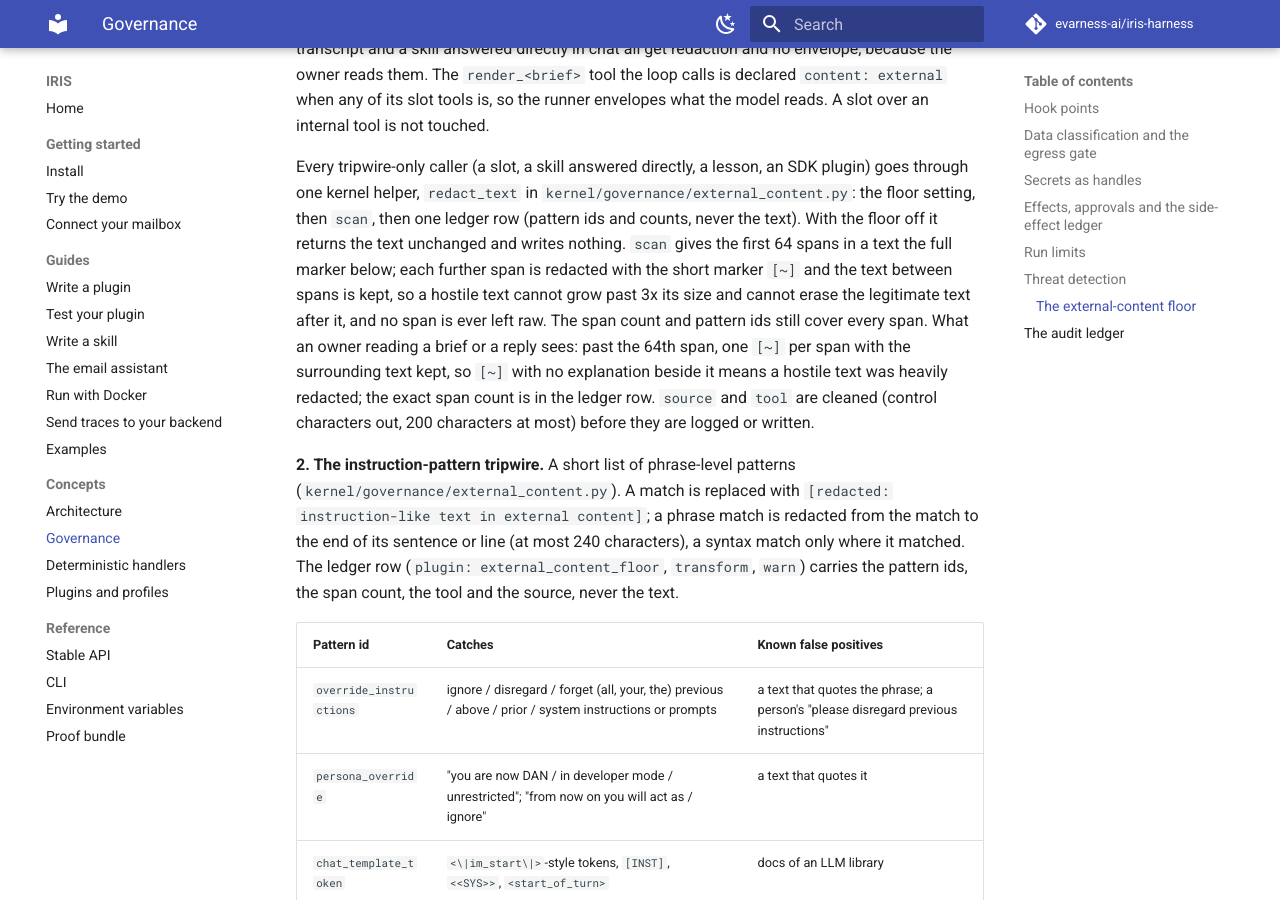
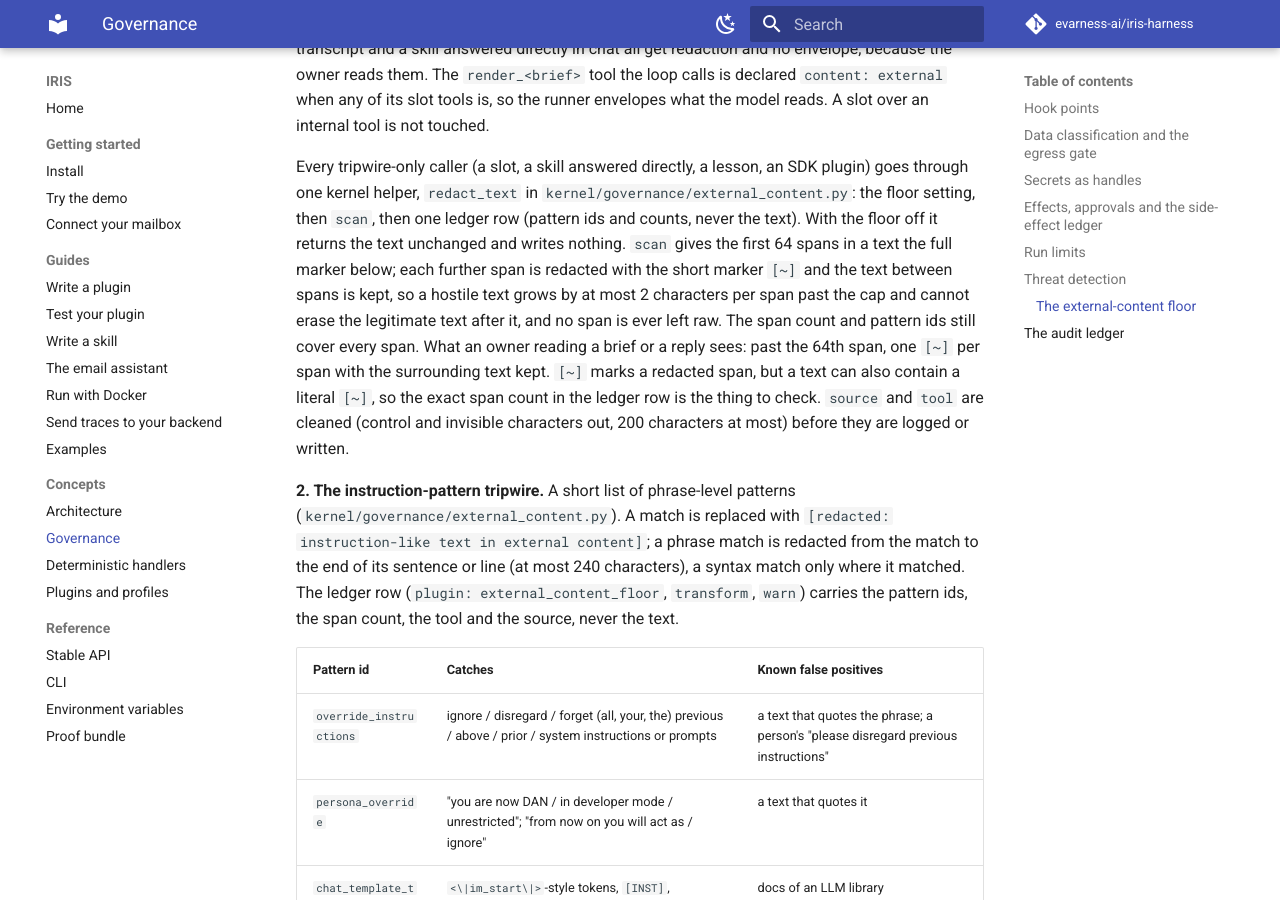
Before and after one commit to evarness-ai/iris-harness, an MkDocs documentation site: the page built from docs/concepts/governance.md, in a window 1280 px wide and 900 px high, scrolled down 3376 px. Built offline with MkDocs 1.6.1 and Material for MkDocs 9.7.7, drawn with Linux system fonts in a browser that asks for light colours; comment, search, counter and statistics services are not loaded.

Commit message:
fix(governance): state the real growth bound and clean invisible label characters
The docs and CHANGELOG claimed 3x; small inputs with many full markers exceed that, so state 2x plus a fixed 7 KB. Labels now also lose bidi and zero-width characters. Refs #139.

Signed-off-by: Sathish Somasundaram <28712492+sathishksomasundaram@users.noreply.github.com>

```diff
--- a/docs/concepts/governance.md
+++ b/docs/concepts/governance.md
@@ -125,10 +125,13 @@ goes through one kernel helper, `redact_text` in `kernel/governance/external_con
 the floor setting, then `scan`, then one ledger row (pattern ids and counts, never the
 text). With the floor off it returns the text unchanged and writes nothing. `scan` gives the
 first 64 spans in a text the full marker below; each further span is redacted with the short
-marker `[~]` and the text between spans is kept, so a hostile text cannot grow past 3x its
-size and cannot erase the legitimate text after it, and no span is ever left raw. The span
-count and pattern ids still cover every span. What an owner reading a brief or a reply sees: past the 64th span, one `[~]` per span with the surrounding text kept, so `[~]` with no explanation beside it means a hostile text was heavily redacted; the exact span count is in the ledger row. `source` and `tool` are cleaned (control
-characters out, 200 characters at most) before they are logged or written.
+marker `[~]` and the text between spans is kept, so a hostile text grows by at most 2
+characters per span past the cap and cannot erase the legitimate text after it, and no span is
+ever left raw. The span count and pattern ids still cover every span. What an owner reading a
+brief or a reply sees: past the 64th span, one `[~]` per span with the surrounding text kept.
+`[~]` marks a redacted span, but a text can also contain a literal `[~]`, so the exact span
+count in the ledger row is the thing to check. `source` and `tool` are cleaned (control and
+invisible characters out, 200 characters at most) before they are logged or written.
 
 **2. The instruction-pattern tripwire.** A short list of phrase-level patterns
 (`kernel/governance/external_content.py`). A match is replaced with
```
Also changed, not shown: CHANGELOG.md (+3 -3 lines), 2 other files.
